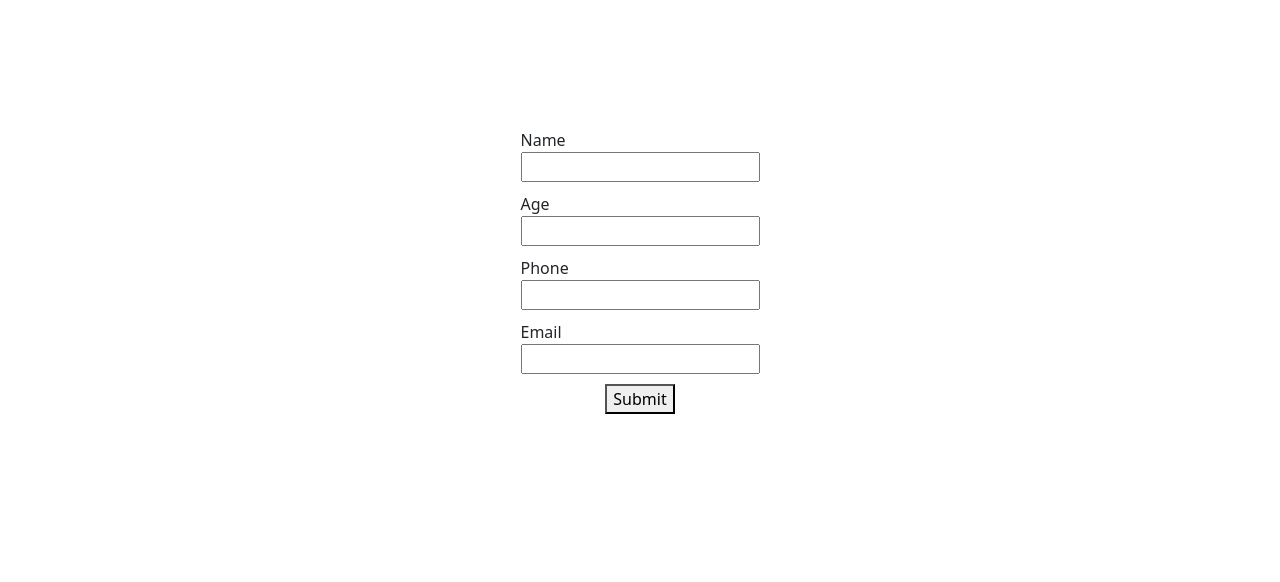
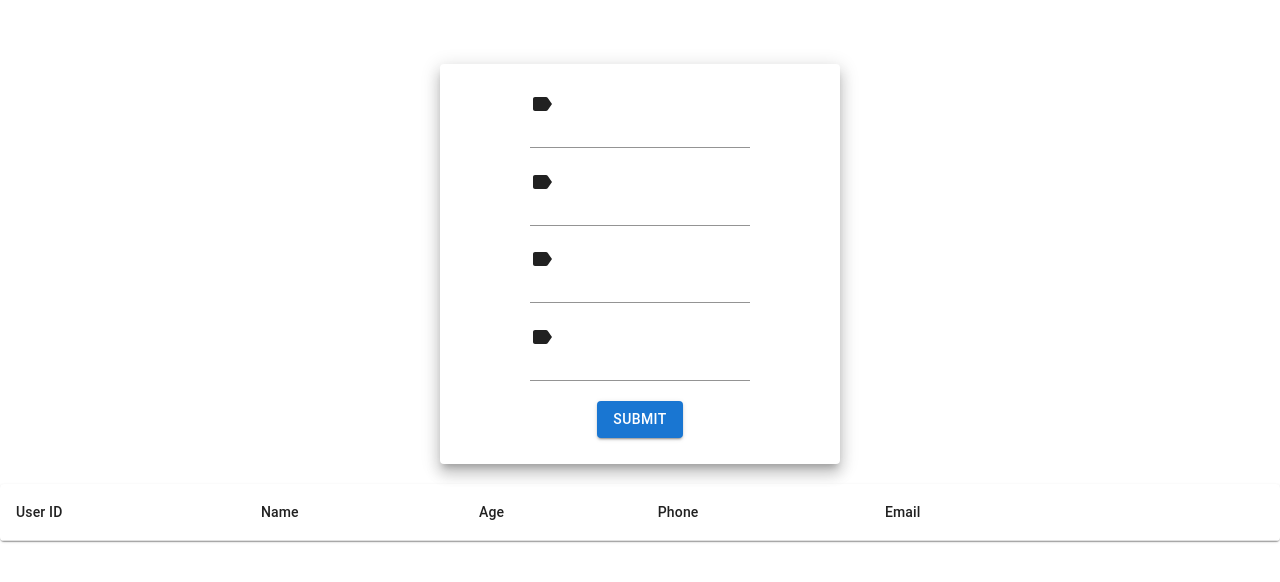
Before and after one commit to abinkhd/React-CRUD, a React (Create React App) app: page / in a window 1280 px wide. Shown: the top 582 px of the page. Built offline with nearby package versions, Linux system fonts and the light colour scheme.

Commit message:
Added delete functionality and added MUI webpack for Designs.

```diff
--- a/package.json
+++ b/package.json
@@ -5,8 +5,8 @@
   "dependencies": {
     "@emotion/react": "^11.11.4",
     "@emotion/styled": "^11.11.0",
-    "@mui/icons-material": "^5.15.11",
-    "@mui/material": "^5.15.11",
+    "@mui/icons-material": "^5.15.12",
+    "@mui/material": "^5.15.12",
     "@testing-library/jest-dom": "^5.17.0",
     "@testing-library/react": "^13.4.0",
     "@testing-library/user-event": "^13.5.0",
--- a/src/App.css
+++ b/src/App.css
@@ -1,20 +1,12 @@
-input{
-  margin-left: 30px;
-  /* padding: 5px; */
-  display: flex;
-
-}
-div{
+div {
   margin-bottom: 10px;
 }
-label{
-  padding-right: 100px;
-
+label {
+  padding-right: 50px;
 }
-form{
-  margin-top: 10%;
+.form {
+  margin-top: 5%;
   display: flex;
-  flex-direction: column;
   align-items: center;
   justify-content: center;
 }
--- a/src/App.js
+++ b/src/App.js
@@ -1,5 +1,4 @@
 import "./App.css";
-import DemoForm from "./component/DemoForm";
 
 import Form from "./component/Form";
 
--- /dev/null
+++ b/src/component/DefaultTable.jsx
@@ -0,0 +1,73 @@
+import React from "react";
+import Table from "@mui/material/Table";
+import TableBody from "@mui/material/TableBody";
+import TableCell from "@mui/material/TableCell";
+import TableContainer from "@mui/material/TableContainer";
+import TableHead from "@mui/material/TableHead";
+import TableRow from "@mui/material/TableRow";
+import Paper from "@mui/material/Paper";
+import DeleteIcon from "@mui/icons-material/Delete";
+import ModeEditIcon from "@mui/icons-material/ModeEdit";
+import { Button } from "@mui/material";
+
+const DefaultTable = ({
+  userObj,
+  rowHeader,
+  rows,
+  onUpdateClick,
+  onDelete,
+}) => {
+  const keys = Object.keys(userObj.current);
+  return (
+    <>
+      <TableContainer component={Paper}>
+        <Table sx={{ minWidth: 650 }} aria-label="simple table">
+          <TableHead>
+            <TableRow>
+              {rowHeader.map((header) => (
+                <TableCell key={header}>{header}</TableCell>
+              ))}
+              <TableCell></TableCell>
+              <TableCell></TableCell>
+            </TableRow>
+          </TableHead>
+          <TableBody>
+            {rows.map((row) => (
+              <TableRow key={row.id}>
+                {keys.map((key) => (
+                  <>
+                    <TableCell component="th" scope="row" key={key}>
+                      {row[key]}
+                    </TableCell>
+                  </>
+                ))}
+                <TableCell>
+                  <Button
+                    variant="outlined"
+                    onClick={() => onUpdateClick(row.id)}
+                    startIcon={<ModeEditIcon />}
+                  >
+                    Update
+                  </Button>
+                </TableCell>
+                <TableCell>
+                  {" "}
+                  <Button
+                    variant="outlined"
+                    color="error"
+                    startIcon={<DeleteIcon />}
+                    onClick={() => onDelete(row.id)}
+                  >
+                    Delete
+                  </Button>
+                </TableCell>
+              </TableRow>
+            ))}
+          </TableBody>
+        </Table>
+      </TableContainer>
+    </>
+  );
+};
+
+export default DefaultTable;
--- a/src/component/DemoForm.jsx
+++ /dev/null
@@ -1,98 +0,0 @@
-import { useEffect, useRef, useState, useCallback } from "react";
-
-const DemoForm = () => {
-  const user = useRef({
-    userID: "",
-    name: "",
-    age: "",
-    phone: "",
-    email: "",
-  });
-
-  const [userData, setUserData] = useState([]);
-  const [selectedData, setSelectedData] = useState({
-    name: "",
-    age: "",
-    phone: "",
-    email: "",
-  });
-
-  const handleSubmit = (e) => {
-    e.preventDefault();
-    if (!user.current.name) return alert("Enter name");
-    if (!user.current.age) return alert("Enter age");
-    if (!user.current.phone) return alert("Enter Phone number");
-    if (!user.current.email) return alert("Enter Email");
-    const id = Math.ceil(Math.random() * 1000);
-    setUserData([...userData, { ...user.current, userID: id }]);
-  };
-
-  // try to handleChange get the value from event and update it to ref
-  const handleChange = (e) => {
-    const value = e.currentTarget.value;
-    user.current[e.currentTarget.id] = value;
-  };
-  const handleClick = (id) => {
-    setSelectedData(userData.find((user) => user.userID === id));
-  };
-
-  return (
-    <>
-      <form onSubmit={(e) => handleSubmit(e)}>
-        <div className="form">
-          <label>Name</label>
-          <input
-            id="name"
-            type="text"
-            key={selectedData.name}
-            defaultValue={selectedData.name}
-            onChange={handleChange}
-          />
-        </div>
-        <div className="form">
-          <label>Age</label>
-          <input
-            id="age"
-            type="number"
-            key={selectedData.age}
-            defaultValue={selectedData.age}
-            onChange={handleChange}
-          />
-        </div>
-        <div className="form">
-          <label>Phone</label>
-          <input
-            contentEditable="true"
-            id="phone"
-            key={selectedData.phone}
-            defaultValue={selectedData.phone}
-            type="number"
-            onChange={handleChange}
-          />
-        </div>
-        <div className="form">
-          <label>Email</label>
-          <input
-            id="email"
-            type="text"
-            key={selectedData.email}
-            defaultValue={selectedData.email}
-            onChange={handleChange}
-          />
-        </div>
-        <div className="form">
-          <button type="submit">Submit</button>
-        </div>
-      </form>
-      <ul>
-        {userData.map((user) => (
-          <li onClick={() => handleClick(user.userID)} key={user.userID}>
-            {user.name}
-          </li>
-        ))}
-      </ul>
-    </>
-  );
-};
-
-export default DemoForm;
--- a/src/component/Form.jsx
+++ b/src/component/Form.jsx
@@ -1,9 +1,11 @@
 import { useRef, useState } from "react";
 import Input from "./Input";
+import DefaultTable from "./DefaultTable";
+import { Button, FormControl, Paper } from "@mui/material";
 
 const Form = () => {
   const user = useRef({
-    userID: "",
+    id: "",
     name: "",
     age: "",
     phone: "",
@@ -12,7 +14,7 @@ const Form = () => {
 
   const [userData, setUserData] = useState([]);
   const [selectedUser, setSelectedUser] = useState({
-    userID: "",
+    id: "",
     name: "",
     age: "",
     phone: "",
@@ -28,12 +30,12 @@ const Form = () => {
       if (!user.current.phone) return alert("Enter Phone number");
       if (!user.current.email) return alert("Enter Email");
       const randomUserId = Math.ceil(Math.random() * 1000);
-      user.current.userID = randomUserId;
+      user.current.id = randomUserId;
       setUserData([...userData, { ...user.current }]);
     } else {
       setUserData(
         userData.map((prev) =>
-          prev.userID === selectedUser.userID
+          prev.id === selectedUser.id
             ? {
                 ...prev,
                 ...user.current,
@@ -41,7 +43,6 @@ const Form = () => {
             : prev
         )
       );
-      console.log(userData);
     }
   };
 
@@ -49,19 +50,33 @@ const Form = () => {
   const handleOnInputChange = (e) => {
     const value = e.currentTarget.value;
     user.current[e.currentTarget.id] = value;
-    console.log(user.current);
   };
 
-  const handleClick = (id) => {
-    user.current.userID = id;
-    setSelectedUser(userData.find((user) => user.userID === id));
+  const handleUpdateClick = (id) => {
+    user.current.id = id;
+    setSelectedUser(userData.find((user) => user.id === id));
     console.log(selectedUser);
     setIsUpdate(true);
+  };
+  const handleDelete = (id) => {
+    setUserData(userData.filter((user) => user.id !== id));
   };
 
   return (
     <>
-      <form onSubmit={(e) => handleSubmit(e)}>
+      <div className="form">
+        <Paper
+          elevation={10}
+          square={false}
+          style={{
+            height: "400px",
+            width: "400px",
+            display: "flex",
+            flexDirection: "row",
+            justifyContent: "center",
+          }}
+        >
+          <FormControl onSubmit={(e) => handleSubmit(e)} className="form">
             <Input
               label={"Name"}
               name={"name"}
@@ -71,7 +86,7 @@ const Form = () => {
             <Input
               label={"Age"}
               name={"age"}
-          type={"number"}
+              maxLength="2"
               defaultValue={selectedUser.age}
               onInputChange={handleOnInputChange}
             />
@@ -85,20 +100,30 @@ const Form = () => {
             <Input
               label={"Email"}
               name={"email"}
+              type={"email"}
               defaultValue={selectedUser.email}
               onInputChange={handleOnInputChange}
             />
-        <div className="form">
-          <button type="submit">{isUpdate ? "Update" : "Submit"}</button>
+            <Button
+              variant="contained"
+              onClick={handleSubmit}
+              type="submit"
+              className="TextField"
+            >
+              {isUpdate ? "Update" : "Submit"}
+            </Button>
+          </FormControl>
+        </Paper>
       </div>
-      </form>
-      <ul>
-        {userData.map((user) => (
-          <li onClick={() => handleClick(user.userID)} key={user.userID}>
-            {user.name}
-          </li>
-        ))}
-      </ul>
+      {userData && (
+        <DefaultTable
+          rowHeader={["User ID", "Name", "Age", "Phone", "Email"]}
+          rows={userData}
+          userObj={user}
+          onUpdateClick={handleUpdateClick}
+          onDelete={handleDelete}
+        />
+      )}
     </>
   );
 };
--- a/src/component/Input.jsx
+++ b/src/component/Input.jsx
@@ -1,17 +1,31 @@
+import { Label } from "@mui/icons-material";
+import { TextField } from "@mui/material";
 import React from "react";
 
-const Input = ({ label, onInputChange, name, type, defaultValue }) => {
+const Input = ({
+  maxLength,
+  label,
+  onInputChange,
+  name,
+  type,
+  defaultValue,
+}) => {
   return (
-    <div className="form">
-      <label>{label}</label>
-      <input
+    <>
+      <div>
+        <Label>{label}</Label>
+        <TextField
+          style={{ display: "flex", alignItems: "center" }}
           id={name}
           defaultValue={defaultValue}
           key={defaultValue}
           type={type}
+          maxLength={maxLength}
           onChange={onInputChange}
+          variant="standard"
         />
       </div>
+    </>
   );
 };
 
```
Also changed, not shown: 2 other files (tests, documents, lock files or other folders). Lines whose indentation alone changed are shown as unchanged.
